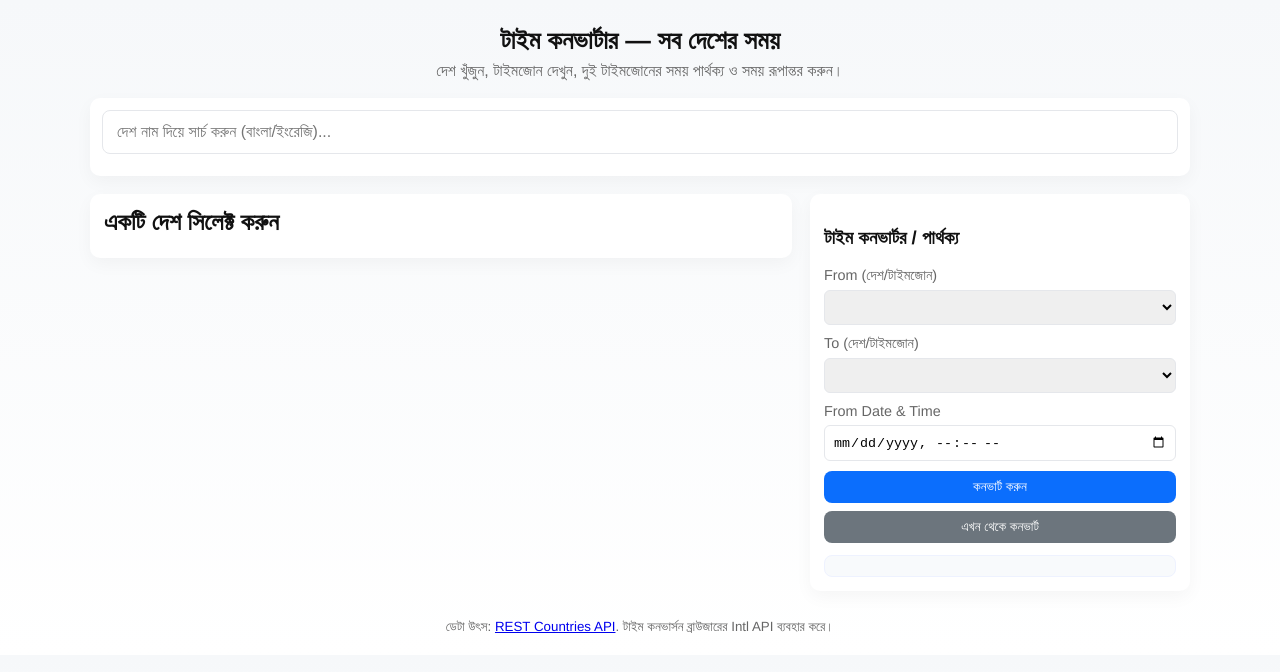
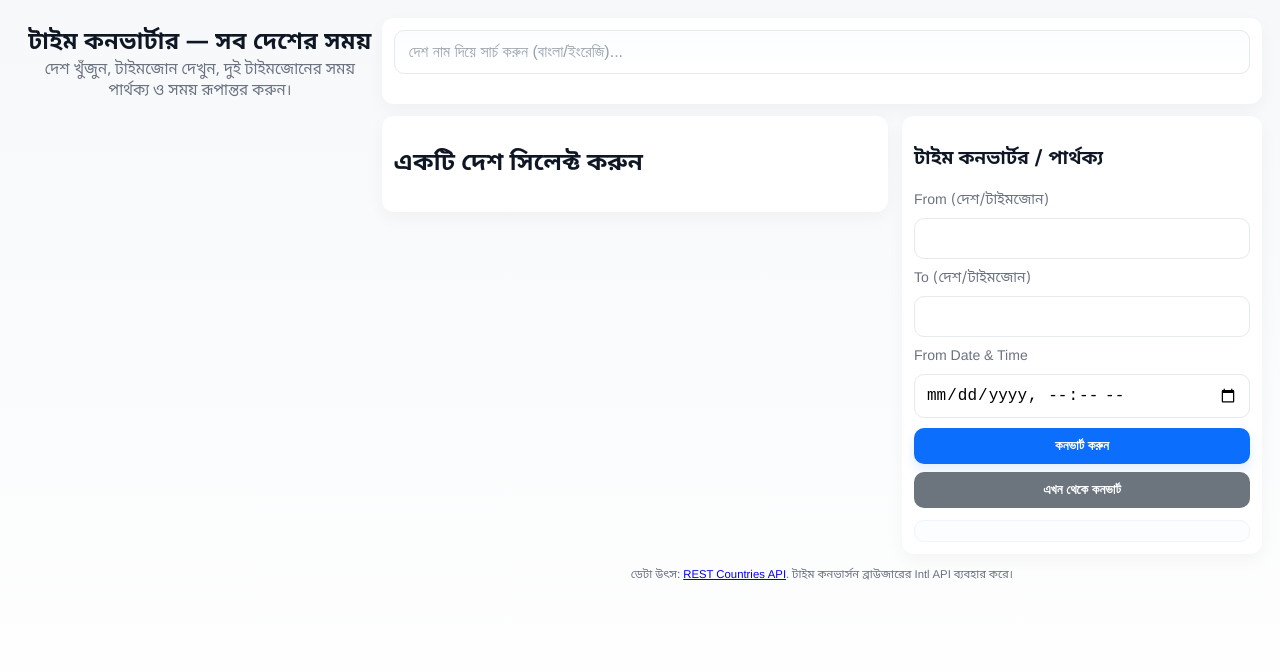
Before and after one commit to ritulove2/time, a plain HTML site: page index.html in a window 1280 px wide. Drawn offline with Linux system fonts and the light colour scheme.

Commit message:
Update styles.css

```diff
--- a/styles.css
+++ b/styles.css
@@ -1,87 +1,162 @@
 :root{
   --bg:#f6f8fa;
   --card:#ffffff;
-  --muted:#666;
+  --muted:#6b7280;
   --accent:#0b6efd;
-  --glass: rgba(11,110,253,0.07);
-  --radius:10px;
-  font-family: "Helvetica Neue", Arial, sans-serif;
+  --glass: rgba(11,110,253,0.05);
+  --radius:12px;
+  --maxwidth:980px;
+  font-family: "Noto Sans Bengali", "Helvetica Neue", Arial, sans-serif;
+  -webkit-font-smoothing:antialiased;
+  -moz-osx-font-smoothing:grayscale;
 }
 
 *{box-sizing:border-box}
+html,body{height:100%}
 body{
   margin:0;
   background:linear-gradient(180deg,var(--bg),#fff);
-  color:#111;
-  padding:20px;
+  color:#0f1724;
+  padding:18px;
+  display:flex;
+  justify-content:center;
+  font-size:16px;
+  line-height:1.35;
 }
 
+/* container */
+main{width:100%;max-width:var(--maxwidth);margin:0 auto;}
+
+/* header */
 header{
-  max-width:1100px;
-  margin:0 auto 18px;
   text-align:center;
+  margin-bottom:14px;
+  padding:6px 6px 18px;
 }
-h1{margin:6px 0 0;font-size:1.6rem}
-.tagline{color:var(--muted);margin:6px 0 12px}
+h1{
+  margin:6px 0 4px;
+  font-size:1.45rem;
+  letter-spacing:0.2px;
+  line-height:1.12;
+}
+.tagline{
+  color:var(--muted);
+  margin:0;
+  font-size:0.95rem;
+}
 
-main{max-width:1100px;margin:0 auto;display:grid;gap:18px}
+/* search panel */
 .search-panel{
   background:var(--card);
   border-radius:var(--radius);
   padding:12px;
   box-shadow:0 6px 18px rgba(15,15,15,0.04);
+  margin-bottom:12px;
 }
 #searchInput{
   width:100%;
   padding:12px 14px;
-  border-radius:8px;border:1px solid #e5e7eb;
+  border-radius:10px;
+  border:1px solid #e6e9ee;
   font-size:1rem;
+  outline:none;
+  background:linear-gradient(0deg,#fff,#fbfdff);
 }
+#searchInput::placeholder{color:#9aa1ab}
 
+/* countries list */
 .countries-list{
-  margin-top:10px;
+  margin-top:12px;
   max-height:260px;
   overflow:auto;
-  display:grid;grid-template-columns:repeat(auto-fit,minmax(240px,1fr));gap:8px;
+  display:grid;
+  grid-template-columns:repeat(auto-fit,minmax(220px,1fr));
+  gap:8px;
+  padding-bottom:6px;
 }
+.country-item{
+  padding:10px;border-radius:10px;background:var(--glass);
+  cursor:pointer;border:1px solid rgba(11,110,253,0.06);
+  transition:transform .12s, box-shadow .12s;
+}
+.country-item:hover{transform:translateY(-4px);box-shadow:0 8px 20px rgba(12,38,66,0.06)}
+.country-item strong{display:block}
 
-.country-item{
-  padding:10px;border-radius:8px;background:var(--glass);
-  cursor:pointer;border:1px solid rgba(11,110,253,0.08);
-}
-.country-item:hover{transform:translateY(-2px);transition:all .12s}
-
+/* layout panels */
 .detail-panel{
   display:grid;
-  grid-template-columns:1fr 380px;
-  gap:18px;
+  grid-template-columns:1fr 360px;
+  gap:14px;
   align-items:start;
 }
-.country-card{
-  background:var(--card);padding:14px;border-radius:var(--radius);
+.country-card, .converter-card{
+  background:var(--card);
+  padding:12px;border-radius:var(--radius);
   box-shadow:0 6px 18px rgba(15,15,15,0.04);
 }
 
-.converter-card{
-  background:var(--card);padding:14px;border-radius:var(--radius);
-  box-shadow:0 6px 18px rgba(15,15,15,0.04);
+/* timezones list rows */
+.tz-row{display:flex;justify-content:space-between;align-items:center;padding:9px 6px;border-bottom:1px dashed #f0f3f7}
+.tz-row:last-child{border-bottom:0}
+.tz-name{font-weight:600;font-size:0.98rem}
+.tz-time{font-family:monospace;font-size:0.95rem;color:#0b2440}
+
+/* form controls */
+.row{margin:10px 0;display:flex;flex-direction:column}
+.row label{font-size:0.88rem;color:var(--muted);margin-bottom:8px}
+select,input{
+  padding:11px;border-radius:10px;border:1px solid #e6e9ee;
+  background:#fff;font-size:1rem;outline:none;
+  box-shadow:none;
+  -webkit-appearance:none; /* remove native chrome/android arrow */
+  -moz-appearance:none;
+  appearance:none;
 }
-.country-card h2{margin:0 0 8px}
-.tz-row{display:flex;justify-content:space-between;align-items:center;padding:8px 0;border-bottom:1px dashed #eee}
-.tz-row:last-child{border-bottom:0}
-.tz-name{font-weight:600}
-.tz-time{font-family:monospace}
 
-.row{margin:10px 0;display:flex;flex-direction:column}
-.row label{font-size:0.9rem;color:var(--muted);margin-bottom:6px}
-select,input{padding:8px;border-radius:6px;border:1px solid #e5e7eb}
+/* give selects a custom wrapper arrow */
+.select-wrapper{
+  position:relative;
+}
+.select-wrapper::after{
+  content: "";
+  position:absolute;
+  right:12px;
+  top:50%;
+  width:0;height:0;
+  border-left:6px solid transparent;
+  border-right:6px solid transparent;
+  border-top:8px solid #5b6b7a;
+  transform:translateY(-50%);
+  pointer-events:none;
+}
 
-.actions{display:flex;gap:8px}
-button{padding:8px 10px;border-radius:8px;border:0;cursor:pointer;background:var(--accent);color:#fff}
-button#nowBtn{background:#6c757d}
-.result{margin-top:12px;padding:10px;border-radius:8px;background:#f8fafc;border:1px solid #eef2ff; font-family:monospace}
+/* buttons */
+.actions{display:flex;gap:8px;margin-top:6px}
+button{
+  padding:10px 12px;border-radius:10px;border:0;cursor:pointer;
+  background:var(--accent);color:#fff;font-weight:600;
+  box-shadow:0 6px 12px rgba(11,110,253,0.12);
+}
+button#nowBtn{background:#6c757d;box-shadow:none}
 
-footer{margin-top:8px;text-align:center;color:var(--muted)}
+/* result box */
+.result{margin-top:12px;padding:10px;border-radius:10px;background:#fbfdff;border:1px solid #eef5ff; font-family:monospace;color:#052035}
+
+/* footer */
+footer{margin-top:12px;text-align:center;color:var(--muted);font-size:0.85rem}
+
+/* responsive tweaks */
 @media (max-width:880px){
-  .detail-panel{grid-template-columns:1fr}
+  body{padding:10px}
+  .detail-panel{grid-template-columns:1fr;gap:12px}
+  .country-card, .converter-card{padding:12px}
+  h1{font-size:1.25rem}
+  .countries-list{grid-template-columns:repeat(auto-fit,minmax(160px,1fr))}
+  .select-wrapper::after{right:14px;border-top-color:#98a3af}
 }
+
+/* small devices: inputs slightly larger for touch */
+@media (max-width:420px){
+  input, select{padding:12px;font-size:1.03rem}
+  button{padding:12px}
+}
```
